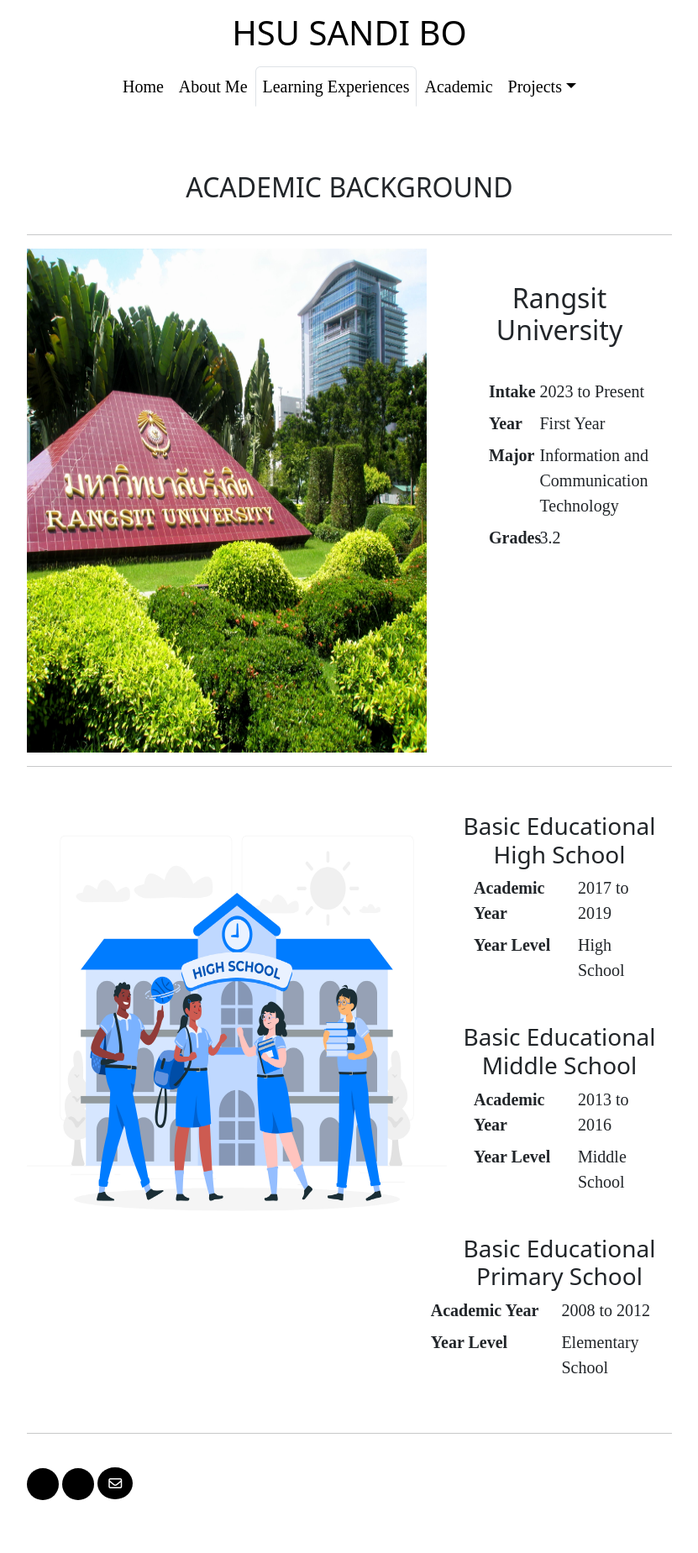
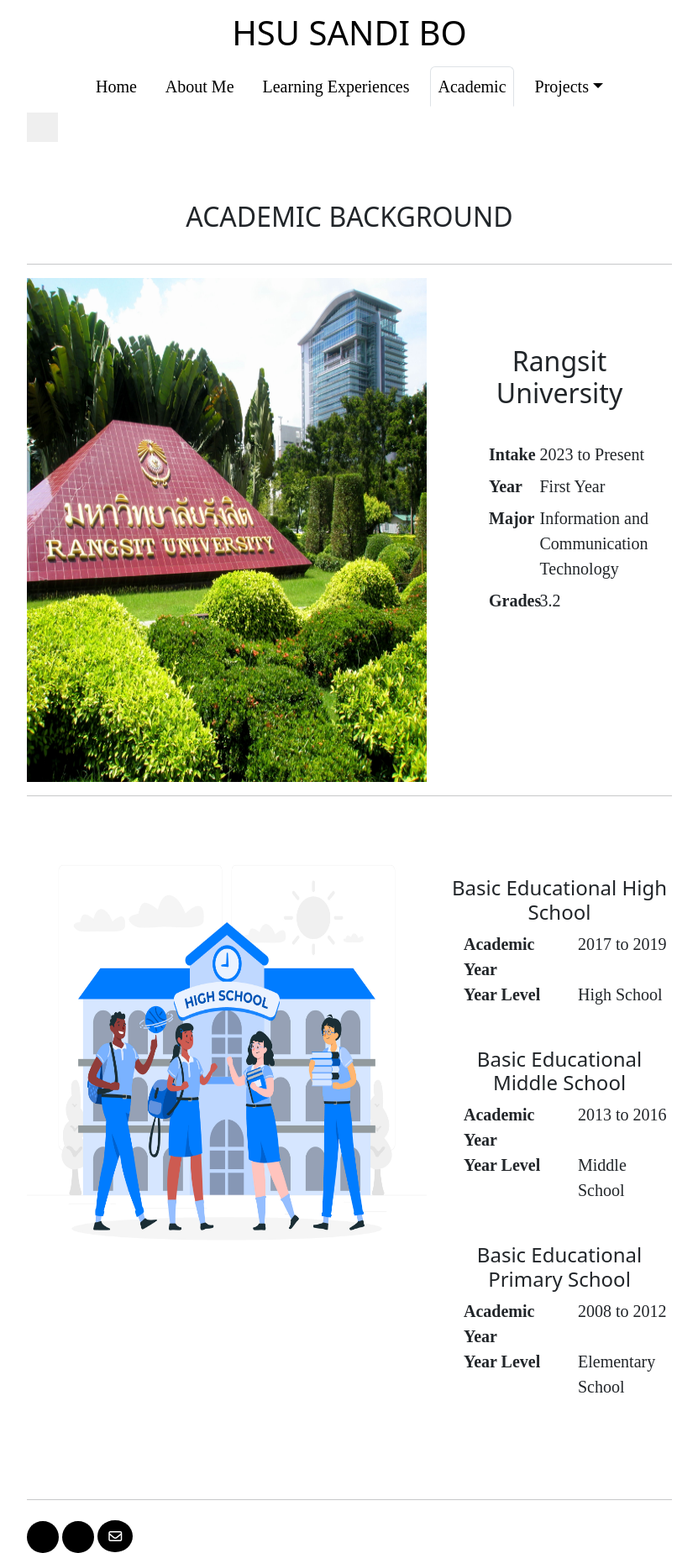
Before and after one commit to HsuSandiBo/Portfolio, a PHP site: page /academic.html in a window 1280 px wide. Shown: the whole page at 84% size, without its empty margins (224-1055 px from the left). Before the commit the page ends 1786 px from the top, so only its background shows below. Run offline with PHP 8.4, Linux system fonts and the light colour scheme; some web fonts are replaced.

Commit message:
Updating changes

```diff
--- a/academic.html
+++ b/academic.html
@@ -12,13 +12,13 @@
 <body class="body-margin">
         <a class="about-title" href="index.html"><h1>HSU SANDI BO</h1></a>
         <nav class="navbar navbar-expand-lg justify-content-center">
-            <div class="navbar-nav nav-tabs">
-                <a class="nav-item nav-link" href="index.html" target="_blank">Home</a>
-                <a class="nav-item nav-link" href="about.html">About Me</a>
-                <a class="nav-item nav-link active" href="#">Learning Experiences</a>
-                <a class="nav-item nav-link" href="academic.html">Academic</a>
+            <div class="navbar-nav nav-tabs">  <!--d-none d-lg-inline not work in here-->
+                <a class="nav-item nav-link me-3" href="index.html" target="_blank">Home</a>
+                <a class="nav-item nav-link me-3" href="about.html">About Me</a>
+                <a class="nav-item nav-link me-3" href="learningExperiences.html">Learning Experiences</a>
+                <a class="nav-item nav-link active me-3" href="#">Academic</a>
                 <div class="dropdown"> <!-- for dropdown only div -->
-                    <a class="nav-item dropdown-toggle nav-link" data-bs-toggle="dropdown">Projects</a>
+                    <a class="nav-item dropdown-toggle nav-link" data-bs-toggle="dropdown" href="projects.html">Projects</a>
                     <div class="dropdown-menu">
                         <a class="dropdown-item" href="index.html" target="_blank">Project 1</a>
                         <a class="dropdown-item" href="#" target="_blank">Project 2</a>
@@ -27,11 +27,12 @@
                 </div>
             </div>
         </nav>
+        <button id="menu"><i class="fa-solid fa-bars fa-2x"></i></button>
 
     <h2 class="experience-title">ACADEMIC BACKGROUND</h2><hr>
     <div class="row flex-column flex-lg-row">
         <img class="academic-profile" src="images/rangsit.jpg">
-        <div class="col">
+        <div class="rangsit col">
             <h2 class="academic-text">Rangsit University</h2>
             <dl class="university row">
                 <dt class="col-sm-3">Intake</dt>
@@ -49,10 +50,10 @@
         </div>
     </div><hr>
 
-    <div>
+    <div class="row flex-column flex-lg-row">
         <img class="academic-profile" src="images/highschool1.jpg">
-        <div class="academic-year">
-            <h3>Basic Educational High School</h3>
+        <div class="academic-year col">
+            <h4>Basic Educational High School</h4>
             <dl class="basic-education row">
                 <dt class="col-sm-6">Academic Year</dt>
                 <dd class="col-sm-6">2017 to 2019</dd>
@@ -61,7 +62,7 @@
                 <dd class="col-sm-6">High School</dd>
             </dl><br>
 
-            <h3>Basic Educational Middle School</h3>
+            <h4>Basic Educational Middle School</h4>
             <dl class="basic-education row">
                 <dt class="col-sm-6">Academic Year</dt>
                 <dd class="col-sm-6">2013 to 2016</dd>
@@ -70,7 +71,7 @@
                 <dd class="col-sm-6">Middle School</dd>
             </dl><br>
 
-            <h3>Basic Educational Primary School</h3>
+            <h4>Basic Educational Primary School</h4>
             <dl class="basic-education row">
                 <dt class="col-sm-6">Academic Year</dt>
                 <dd class="col-sm-6">2008 to 2012</dd>
@@ -107,6 +108,46 @@
         }   });
         });
         });
+
+        var menu = document.querySelector('#menu');
+        console.log(menu)
+
+        console.log(`screen ${screen.availWidth}`)
+        //Task => to check maximum screen window size, use screen.availwidth,window.innerwidth
+        window.addEventListener('resize', e => {
+            // var maxWidth = screen.availWidth - window.innerWidth === 0;
+
+            if(window.innerWidth == screen.availWidth){
+                document.querySelector('nav').style.display = 'flex';
+                document.querySelector('nav').style.textAlign = 'center';
+                document.querySelector('#menu').style.display = 'none';
+            }else if(window.innerWidth >= screen.availWidth/2 && window.innerWidth < screen.availWidth){
+                document.querySelector('nav').style.display = 'none';
+                document.querySelector('#menu').style.display = 'block';
+            }else{
+                document.querySelector('nav').style.display = 'none';
+                document.querySelector('#menu').style.display = 'block';
+                console.log(window.innerWidth)
+            }
+        })
+
+        menu.addEventListener("click", e => {
+            console.log(document.querySelector('nav').style.display)
+            if(document.querySelector('nav').style.display === 'none'){
+                expand(); //block
+            }else if(document.querySelector('nav').style.display !== 'none'){
+                collapse();
+            }
+        });
+
+        function collapse(){
+            document.querySelector('nav').style.display = 'none';
+        }
+
+        function expand(){
+            document.querySelector('nav').style.display = 'flex';
+            document.querySelector('nav').style.textAlign = 'center';
+        }
     </script>
 </body>
 </html>
--- a/learningExperiences.html
+++ b/learningExperiences.html
@@ -19,7 +19,7 @@
             <a class="nav-item nav-link active me-3" href="#">Learning Experiences</a>
             <a class="nav-item nav-link me-3" href="academic.html">Academic</a>
             <div class="dropdown"> <!-- for dropdown only div -->
-                <a class="nav-item dropdown-toggle nav-link" data-bs-toggle="dropdown">Projects</a>
+                <a class="nav-item dropdown-toggle nav-link" data-bs-toggle="dropdown" href="projects.html">Projects</a>
                 <div class="dropdown-menu">
                     <a class="dropdown-item" href="index.html" target="_blank">Project 1</a>
                     <a class="dropdown-item" href="#" target="_blank">Project 2</a>
--- a/portfolio.css
+++ b/portfolio.css
@@ -128,11 +128,21 @@
     font-size: 20px;
     line-height: 2;
 }
+/* @media screen and (min-width: 900) {
+    .mySelf {
+      font-size: 80px;
+    }
+  }
+
+@media  screen and (max-width: 901px){
+    .mySelf{
+        font-size: 10px;
+    }
+} */
 .resume{
     font-size: 25px;
     font-family: Noto;
-    margin-left: 35%;
-    padding: 2%;
+    margin-left: 30%;
 }
 .icons .fa{
     border-radius: 50%;
@@ -179,18 +189,20 @@
     padding-bottom: 30px;
     padding-top: 15%;
 }
+.rangsit{
+    padding-top: 40px;
+}
 .university{
     font-family: Noto;
     font-size: 20px;
     padding-left: 50px;
-    padding-bottom: 20%;
+    padding-bottom: 10%;
 }
 .academic-year{
-    padding-top: 5%;
-    padding-bottom: 3%;
-    margin-left: 60%;
+    padding-top: 10%;
+    padding-bottom: 10%;
 }
-.academic-year > h3{
+.academic-year > h4{
     text-align: center;
 }
 .basic-education{
--- a/projects.html
+++ b/projects.html
@@ -18,7 +18,7 @@
             <a class="nav-item nav-link" href="learingEx.html">Learning Experiences</a>
             <a class="nav-item nav-link" href="academic.html">Academic</a>
             <div class="dropdown"> <!-- for dropdown only div -->
-                <a class="nav-item dropdown-toggle nav-link active" data-bs-toggle="dropdown">Projects</a>
+                <a class="nav-item dropdown-toggle nav-link active" data-bs-toggle="dropdown" href="#">Projects</a>
                 <div class="dropdown-menu">
                     <a class="dropdown-item" href="index.html" target="_blank">Project 1</a>
                     <a class="dropdown-item" href="#" target="_blank">Project 2</a>
```
Also changed, not shown: about.html (+52 -10 lines). Lines whose indentation alone changed are shown as unchanged.
